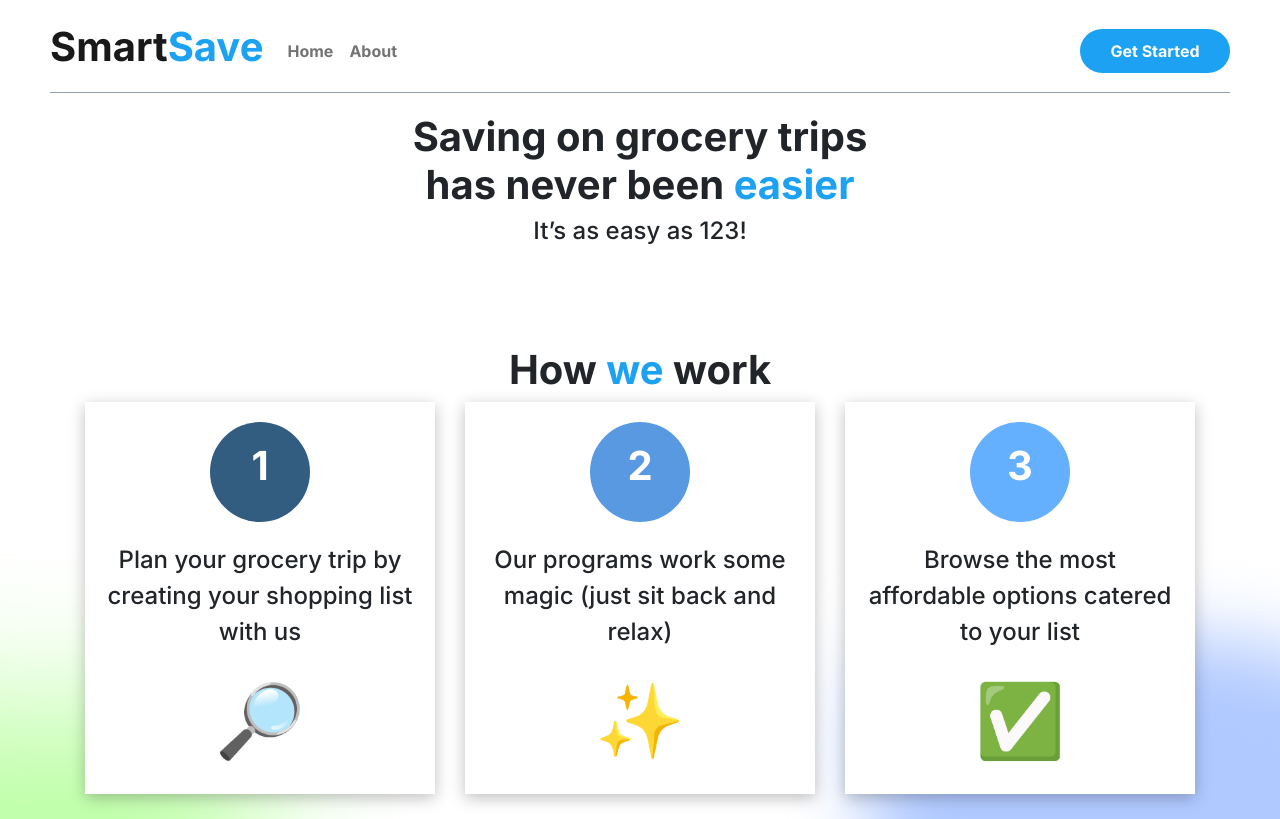
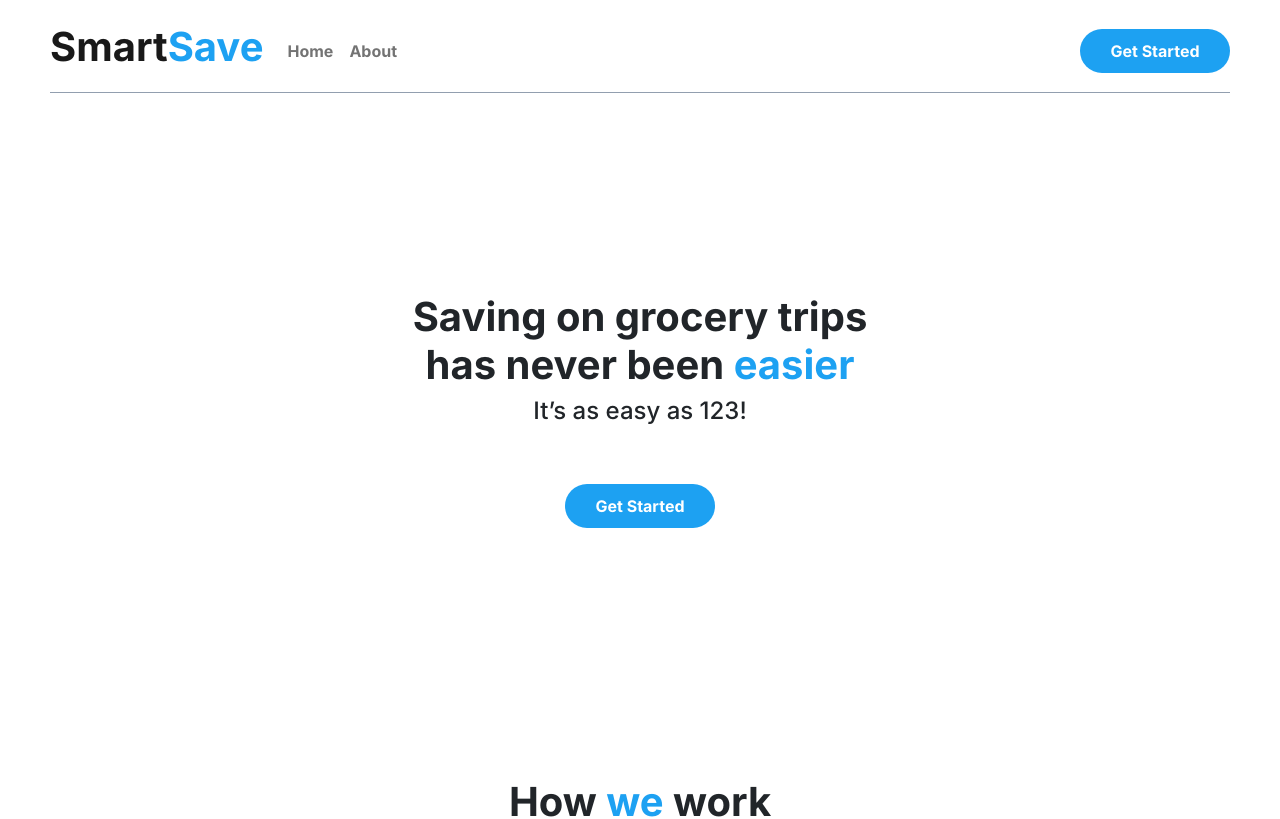
Before and after one commit to matthewnanas/SaveSmart, a React (Create React App) app in the folder web/: page / in a window 1280 px wide. Shown: the top 819 px of the page. Built offline with nearby package versions, Linux system fonts and the light colour scheme.

Commit message:
Updated landing

```diff
--- a/web/src/Pages/Landing.tsx
+++ b/web/src/Pages/Landing.tsx
@@ -61,13 +61,14 @@ function DesktopHeading() {
             <div className='Heading'>
                 <h1>Saving on grocery trips<br />has never been <span style={{ color: '#1DA1F2' }}>easier</span></h1>
                 <h4>It’s as easy as 123!</h4>
+                <button className='GetStarted'>Get Started</button>
             </div>
         </div>
     )
 }
 
 /**
- * Function - Desktop Steps
+ * Function - DesktopSteps
  *
  * Will return appropriate step content for desktop devices
  *
@@ -101,15 +102,16 @@ function MobileHeading() {
             <div className='Heading'>
                 <h1>Saving on grocery trips<br />has never been <span style={{ color: '#1DA1F2' }}>easier</span></h1>
                 <h4>It’s as easy as 123!</h4>
+                <button className='GetStarted'>Get Started</button>
             </div>
         </div>
     )
 }
 
 /**
- * Function - Desktop Steps
+ * Function - MobileSteps
  *
- * Will return appropriate step content for desktop devices
+ * Will return appropriate step content for mobile devices
  *
  */
 function MobileSteps() {
@@ -127,6 +129,12 @@ function MobileSteps() {
     )
 }
 
+/**
+ * Function - About
+ *
+ * Returns an accordion covering content about the project
+ *
+ */
 function About() {
     const content = [
         {
--- a/web/src/Static/Styles/Landing.css
+++ b/web/src/Static/Styles/Landing.css
@@ -1,5 +1,5 @@
 .Heading {
-    margin-top: 20px;
+    margin-top: 200px;
     text-align: center;
 }
 
@@ -14,7 +14,7 @@
 .StepContainer {
     text-align: center;
     bottom: 0px;
-    margin-top: 100px;
+    margin-top: 250px;
 }
 
 .StepContainer h1 {
@@ -67,3 +67,25 @@
 .About h1 {
     font-family: Inter-Bold;
 }
+
+.GetStarted {
+    background-color: #1DA1F2;
+    color: #ffffff;
+    padding: 10px 10px 10px 10px;
+    width: 150px;
+    border-radius: 100px;
+    text-align: center;
+    font-family: Inter-Bold;
+    border: none;
+    margin-top: 50px;
+}
+
+.GetStarted:hover {
+    background-color: #0a88d6;
+    color: #eeeeee;
+    padding: 10px 10px 10px 10px;
+    width: 150px;
+    border-radius: 100px;
+    text-align: center;
+    font-family: Inter-Bold;
+}
```
